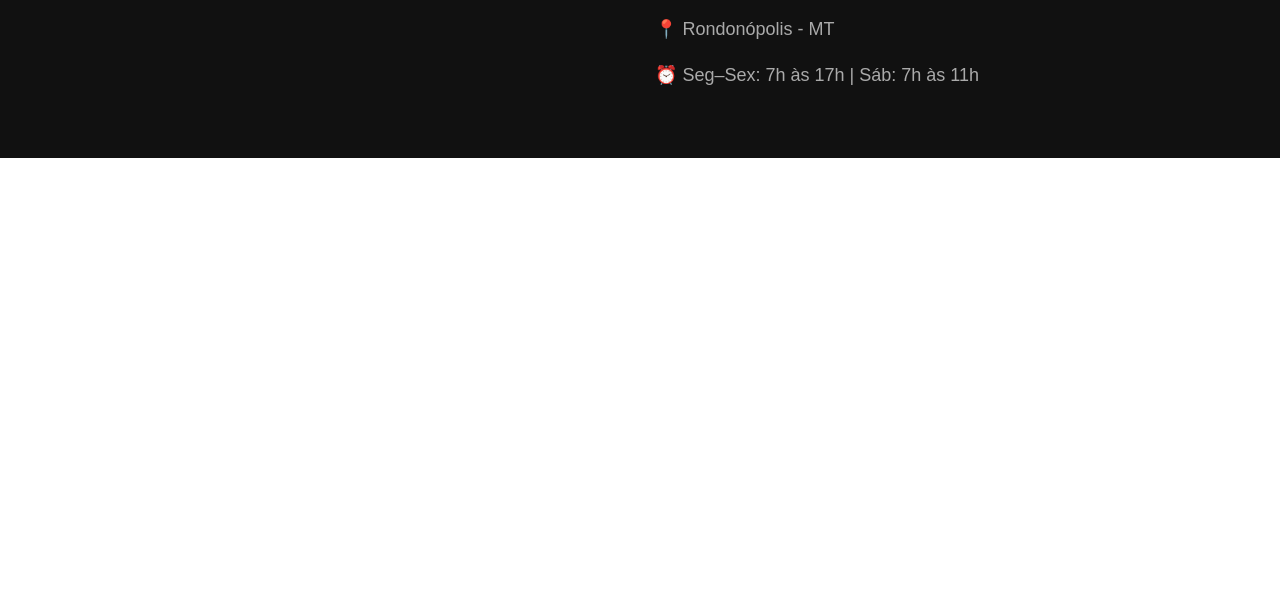
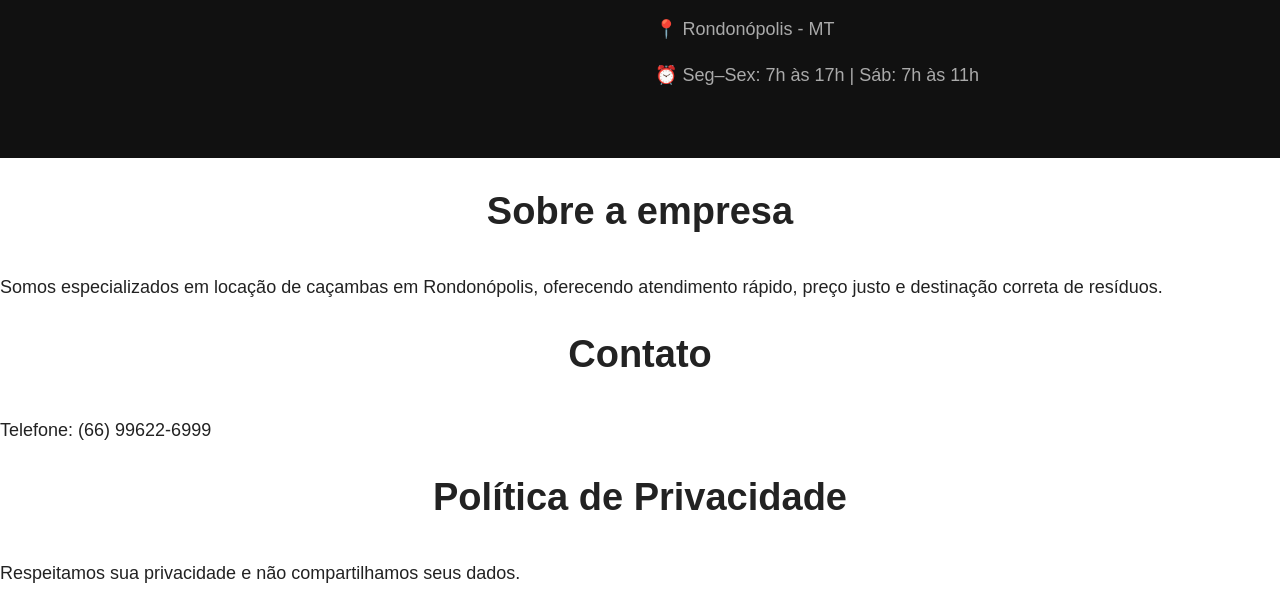
Before and after one commit to garciacacambas/garciaca-amba, a plain HTML site: page index.html in a window 1280 px wide. Shown: the part 5324-5930 px from the top of the page. Before the commit the page ends 5482 px from the top, so only its background shows below. Drawn offline with Linux system fonts and the light colour scheme.

Commit message:
Update index.html
tentat
1

```diff
--- a/index.html
+++ b/index.html
@@ -572,6 +572,14 @@ Com mais de 18 anos de experiência, a Garcia Caçambas atende obras, residênci
 </footer>
 
 <a href="https://wa.me/5566996226999" class="whatsapp-float" target="_blank">💬</a>
+<h2>Sobre a empresa</h2>
+<p>Somos especializados em locação de caçambas em Rondonópolis, oferecendo atendimento rápido, preço justo e destinação correta de resíduos.</p>
+
+<h2>Contato</h2>
+<p>Telefone: (66) 99622-6999</p>
+
+<h2>Política de Privacidade</h2>
+<p>Respeitamos sua privacidade e não compartilhamos seus dados.</p>
 
 </body>
 </html>
```
